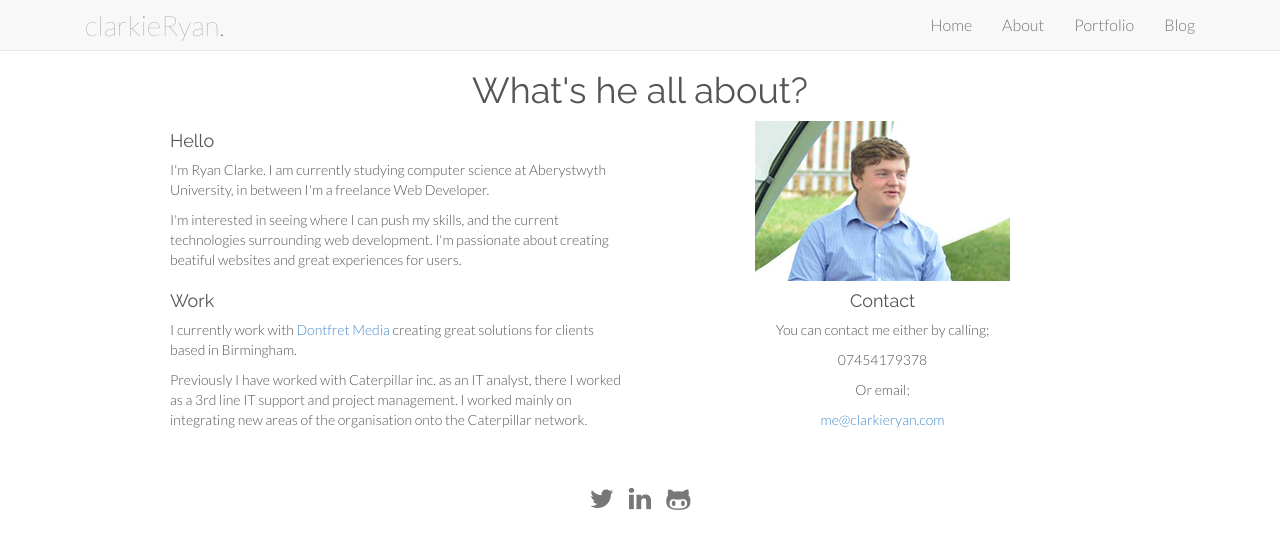
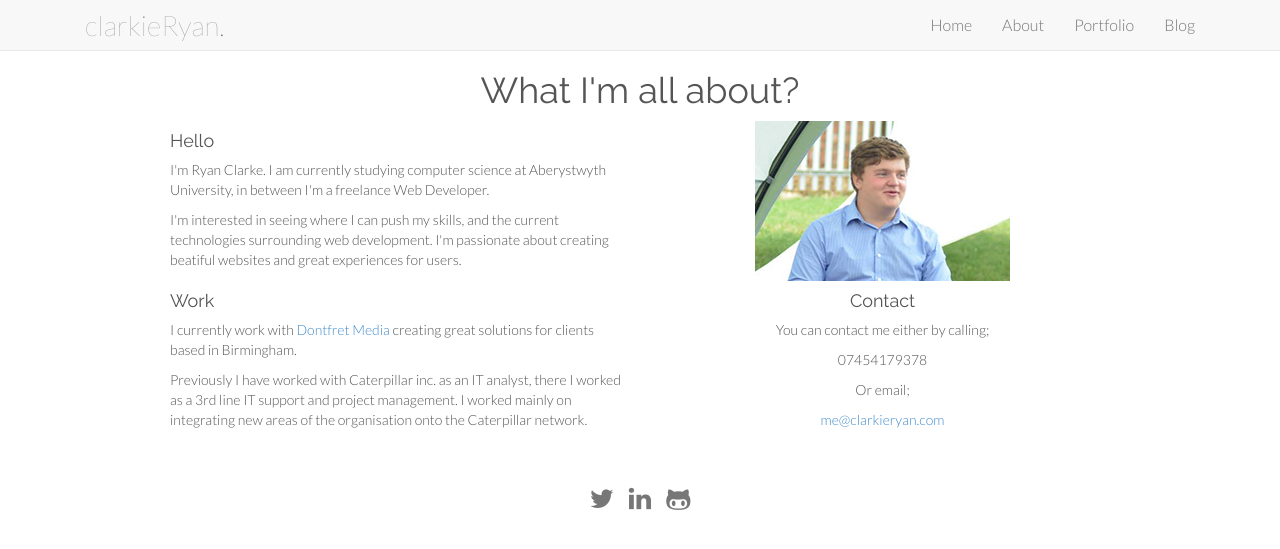
Before and after one commit to clarkieryan/clarkieryan.github.io, a Jekyll site: the page built from about/index.html, in a window 1280 px wide. Shown: the top 549 px of the page. Built offline with Jekyll 4.4.1, drawn with Linux system fonts in a browser that asks for light colours; nearby versions of some CDN libraries; Markdown is read by kramdown in place of the engine named in the settings.

```diff
--- a/about/index.html
+++ b/about/index.html
@@ -8,7 +8,7 @@ title: About
 	<div class="container">
 		<div class="row">
 			<div class="col-sm-12 centered">
-				<h1>What's he all about?</h1>
+				<h1>What I'm all about?</h1>
 			</div>
 			<div class="col-sm-6">
 				<h4>Hello</h4>
```
Also changed, not shown: _drafts/2014-01-14-javascript.md (+1 -1 lines).
